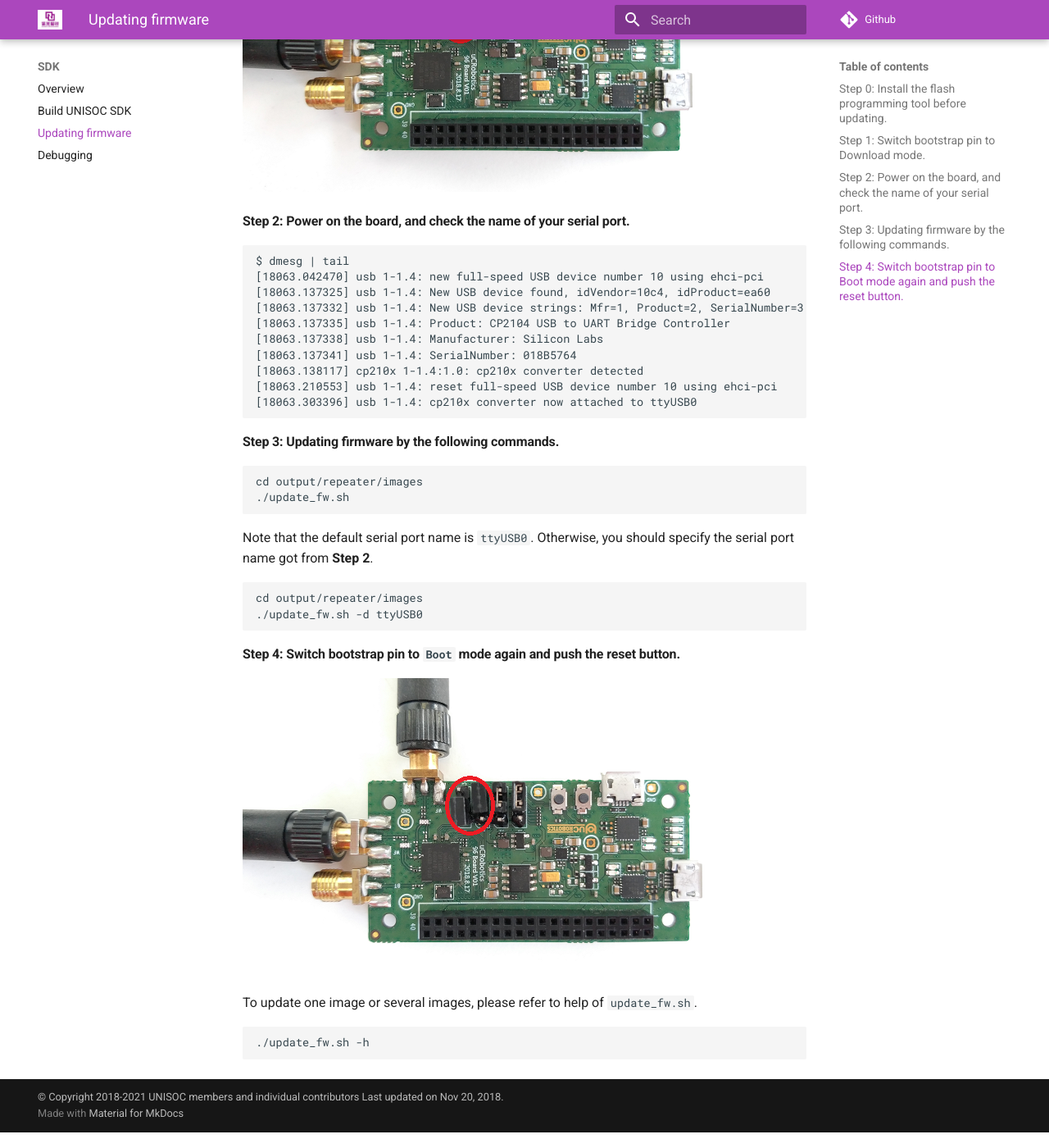
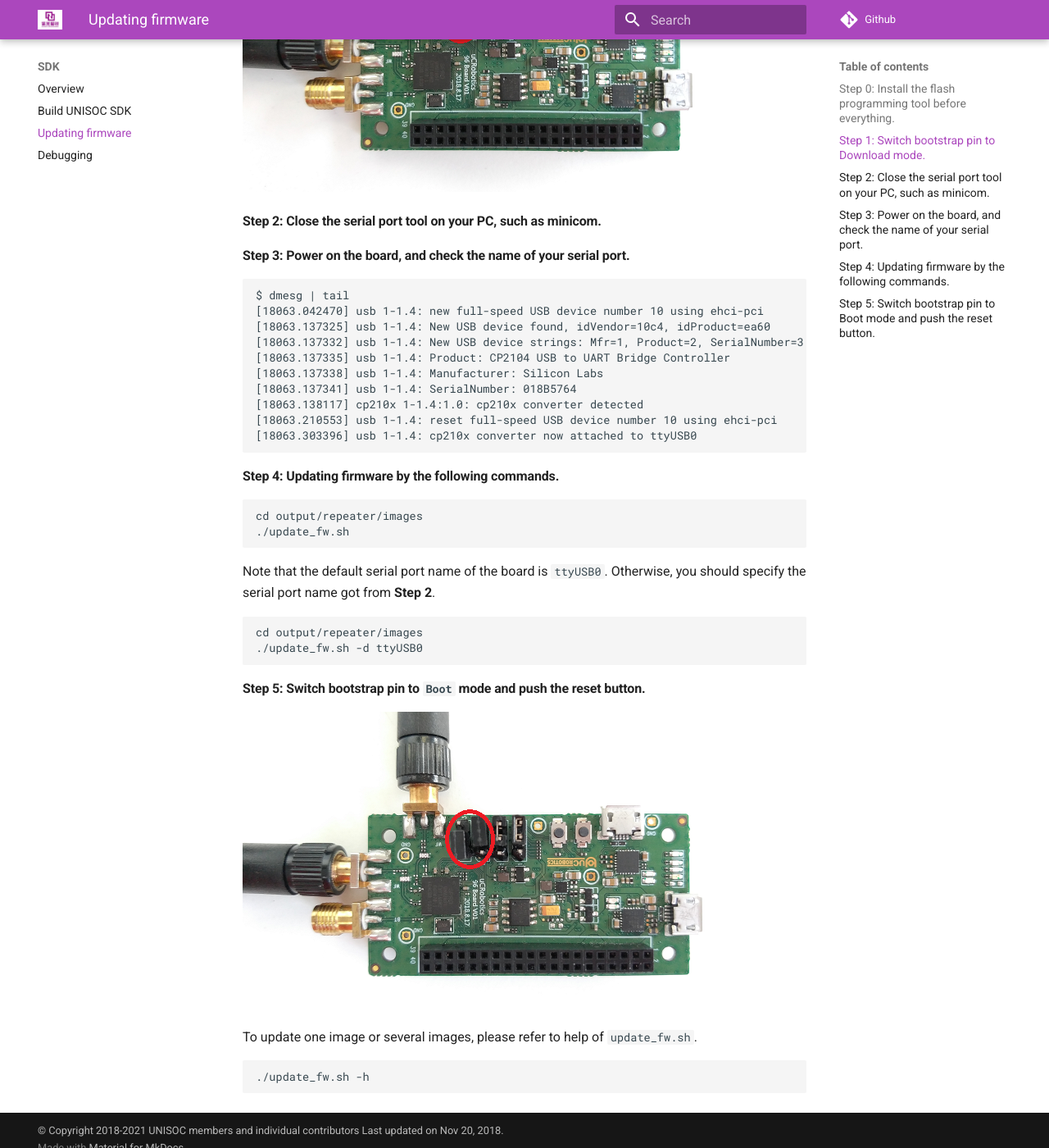
Before and after one commit to unisoc/documentation, an MkDocs documentation site: the page built from docs/sdk/update_firmware.md, in a window 1280 px wide and 1400 px high, scrolled down 674 px. Shown: the whole window at 82% size. Built offline with MkDocs 1.6.1 and Material for MkDocs 9.7.7, drawn with Linux system fonts in a browser that asks for light colours; comment, search, counter and statistics services are not loaded; some of the changed text lies outside the part shown.

Commit message:
sdk: update_firmware.md: update the update_firmware section
Update the update_firmware section and dloader section.

Signed-off-by: Keguang Zhang <keguang.zhang@unisoc.com>

````diff
--- a/docs/sdk/update_firmware.md
+++ b/docs/sdk/update_firmware.md
@@ -2,7 +2,7 @@
 
 To update firmware, please follow the procedure below:
 
-#### **Step 0**: Install the flash programming tool before updating.
+#### **Step 0**: Install the flash programming tool before everything.
 Download the [dloader](https://github.com/unisoc/dloader/releases/download/unisoc-v0.3.1/dloader_0.3.1-1_amd64.deb) and install it.
 
 ```shell
@@ -18,7 +18,9 @@ make dloader
 #### **Step 1**: Switch bootstrap pin to ```Download``` mode.
 ![Download Mode](/extras/images/download_mode.png)
 
-#### **Step 2**: Power on the board, and check the name of your serial port.
+#### **Step 2**: Close the serial port tool on your PC, such as minicom.
+
+#### **Step 3**: Power on the board, and check the name of your serial port.
 ```shell
 $ dmesg | tail
 [18063.042470] usb 1-1.4: new full-speed USB device number 10 using ehci-pci
@@ -32,13 +34,13 @@ $ dmesg | tail
 [18063.303396] usb 1-1.4: cp210x converter now attached to ttyUSB0
 ```
 
-#### **Step 3**: Updating firmware by the following commands.
+#### **Step 4**: Updating firmware by the following commands.
 
 ```shell
 cd output/repeater/images
 ./update_fw.sh
 ```
-Note that the default serial port name is ```ttyUSB0```.
+Note that the default serial port name of the board is ```ttyUSB0```.
 Otherwise, you should specify the serial port name got from **Step 2**.
 
 ```shell
@@ -46,7 +48,7 @@ cd output/repeater/images
 ./update_fw.sh -d ttyUSB0
 ```
 
-#### **Step 4**: Switch bootstrap pin to ```Boot``` mode again and push the reset button.
+#### **Step 5**: Switch bootstrap pin to ```Boot``` mode and push the reset button.
 ![Boot Mode](/extras/images/boot_mode.png)
 
 To update one image or several images, please refer to help of ```update_fw.sh```.
--- a/docs/tools/dloader.md
+++ b/docs/tools/dloader.md
@@ -27,8 +27,9 @@ However, it is recommended to use the wrapper script ```update_fw.sh```.
 
 ```shell
 $ ./update_fw.sh -h
-Usage: update_fw.sh [-d] path [-abhkmu]
--d: specify the path which contains images.
+Usage: update_fw.sh [-d] device [-i] path [-abhkmu]
+-d: specify the device name of the serial port.
+-i: specify the path which contains images.
 -a: flash all images.
 -b: flash bootloader.
 -k: flash kernel.
````
